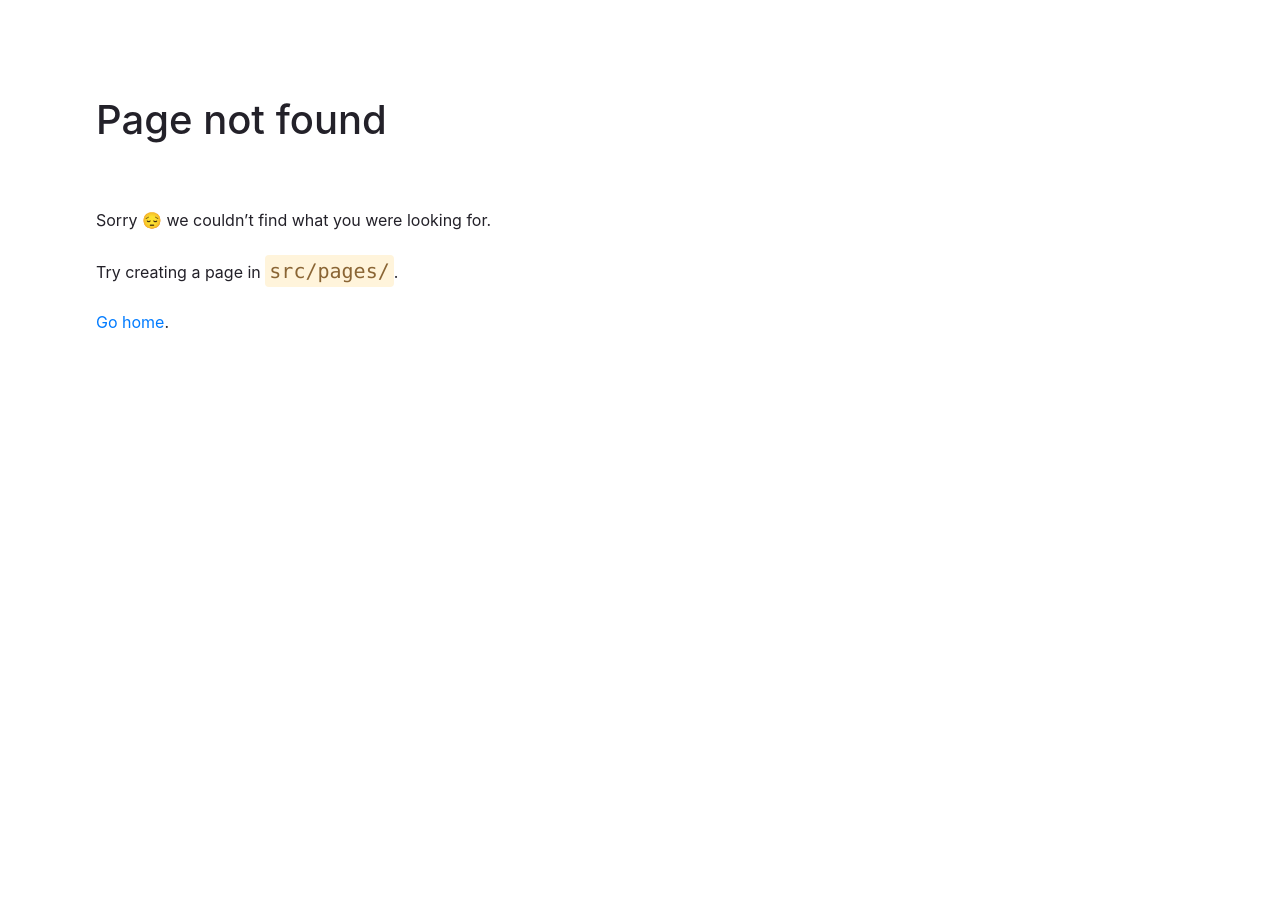
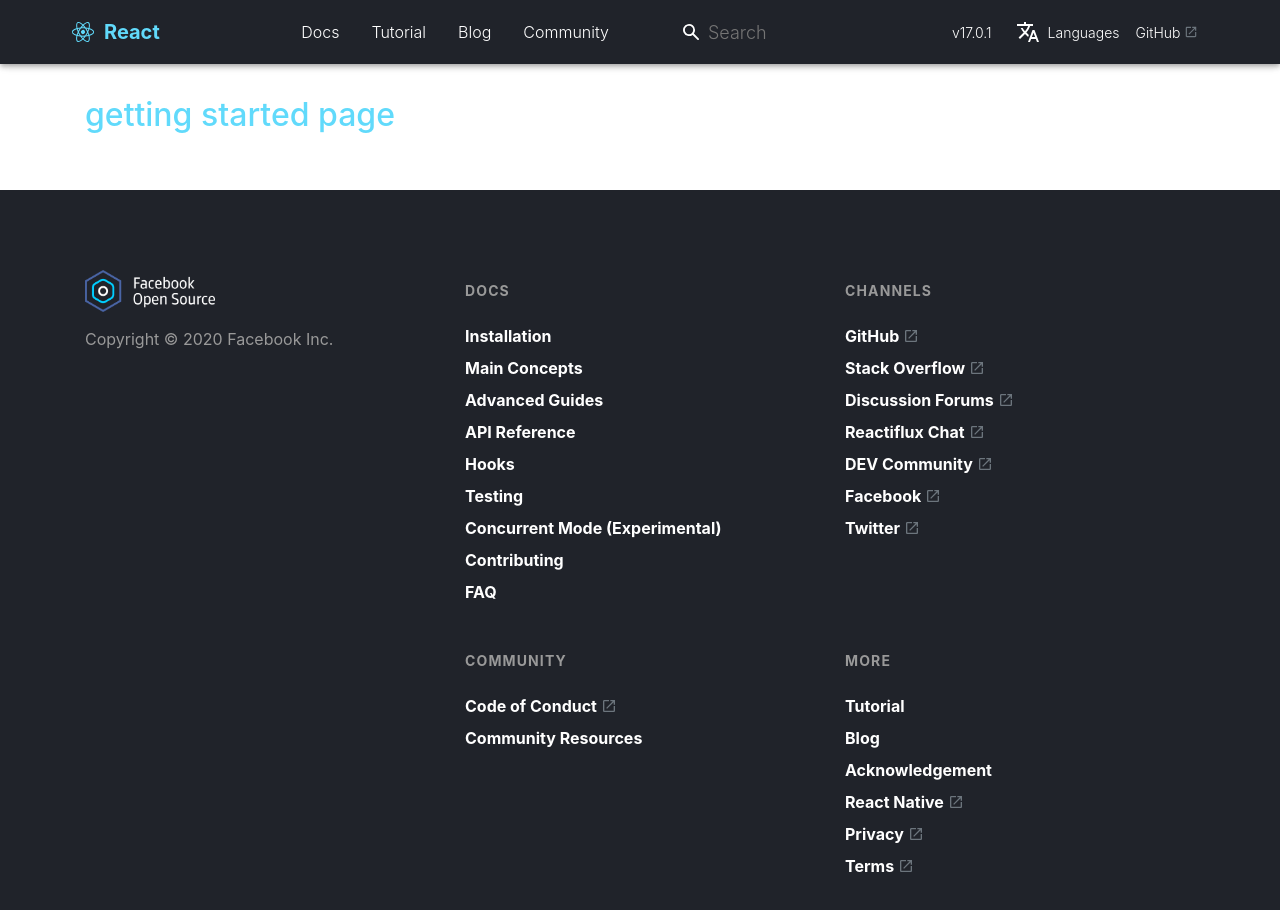
Before and after one commit to okuninoshi/m-ui-X-react-bootstrap, a Gatsby site: page /docs/getting-started in a window 1280 px wide. Before the commit this address had no page. Before the commit the page ends 800 px from the top, so only its background shows below. Built offline with nearby package versions, Linux system fonts and the light colour scheme; Gatsby itself is replaced by a stand-in of ours.

Commit message:
add footer, link components

```diff
--- /dev/null
+++ b/content/footer-links.yaml
@@ -0,0 +1,76 @@
+DOCS:
+  -
+    name: Installation
+    url: /docs/getting-started
+  -
+    name: Main Concepts
+    url: /docs/hello-world
+  -
+    name: Advanced Guides
+    url: /docs/accessibility
+  -
+    name: API Reference
+    url: /docs/react-api
+  -
+    name: Hooks
+    url: /docs/hooks-intro
+  -
+    name: Testing
+    url: /docs/testing
+  -
+    name: Concurrent Mode (Experimental)
+    url: /docs/concurrent-mode-intro
+  -
+    name: Contributing
+    url: /docs/how-to-contribute
+  -
+    name: FAQ
+    url: /docs/faq-ajax
+CHANNELS:
+  -
+    name: GitHub
+    url: https://github.com/facebook/react
+  -
+    name: Stack Overflow
+    url: https://stackoverflow.com/questions/tagged/reactjs
+  -
+    name: Discussion Forums
+    url: https://reactjs.org/community/support.html#popular-discussion-forums
+  -
+    name: Reactiflux Chat
+    url: https://discord.gg/reactiflux
+  -
+    name: DEV Community
+    url: https://dev.to/t/react
+  -
+    name: Facebook
+    url: https://www.facebook.com/react
+  -
+    name: Twitter
+    url: https://twitter.com/reactjs
+COMMUNITY:
+  -
+    name: Code of Conduct
+    url: https://github.com/facebook/react/blob/master/CODE_OF_CONDUCT.md
+  -
+    name: Community Resources
+    url: /community/support
+MORE:
+  -
+    name: Tutorial
+    url: /tutorial/tutorial
+  -
+    name: Blog
+    url: /blog
+  -
+    name: Acknowledgement
+    url: /acknowledgements.html
+  -
+    name: React Native
+    url: https://reactnative.dev/
+  -
+    name: Privacy
+    url: https://opensource.facebook.com/legal/privacy
+  -
+    name: Terms
+    url: https://opensource.facebook.com/legal/terms
--- /dev/null
+++ b/src/components/footer.js
@@ -0,0 +1,100 @@
+import React from 'react'
+import {
+    Col, Container, Row
+} from 'react-bootstrap'
+
+import styled from 'styled-components'
+import Link from './link'
+import LinksData from "../../content/footer-links.yaml"
+import logo from "../images/logo.png"
+
+const FooterWrapper = styled.div`
+    background-color: #20232a;
+    color: #ffffff;
+    padding-top: 2rem;
+    padding-bottom: 4rem;
+    img{
+        max-width: 130px;
+        height:auto;
+    }
+    .copyright{
+        color: #999;
+        padding-top: 15px;
+    }
+    .sections-title{
+        color: #999;
+        font-size: 14px;
+        font-weight: 700;
+        line-height: 3;
+        text-transform: uppercase;
+        text-align: start;
+        letter-spacing: 0.08em;
+    }
+`
+
+const Footer = () => {
+    // console.log(LinksData);
+    const { DOCS, CHANNELS, COMMUNITY, MORE } = LinksData
+    console.log(DOCS);
+
+    return (
+        <FooterWrapper className="footer-bg">
+            <Container fluid="lg" >
+                <Row className="py-5">
+                    <Col xs={12} lg={4} className="d-flex align-items-start flex-column">
+                        <Link Icon to="https://opensource.facebook.com/projects/">
+                            <img src={logo} alt="facebook open source" />
+                        </Link>
+                        <p className="copyright">Copyright © 2020 Facebook Inc.</p>
+                    </Col>
+                    <Col xs={12} md={12} lg={8}>
+                        <Row >
+                            <Col sm={6} className="mb-3">
+                                <h6 className="sections-title">Docs</h6>
+                                {DOCS.map(({ name, url }) => {
+                                    return (
+                                        <Link to={url}>
+                                            {name}
+                                        </Link>
+                                    )
+                                })}
+                            </Col>
+                            <Col sm={6} className="mb-3">
+                                <h6 className="sections-title">CHANNELS</h6>
+                                {CHANNELS.map(({ name, url }) => {
+                                    return (
+                                        <Link to={url}>
+                                            {name}
+                                        </Link>
+                                    )
+                                })}
+                            </Col>
+                            <Col md={6} className="mt-3">
+                                <h6 className="sections-title">COMMUNITY</h6>
+                                {COMMUNITY.map(({ name, url }) => {
+                                    return (
+                                        <Link to={url}>
+                                            {name}
+                                        </Link>
+                                    )
+                                })}
+                            </Col>
+                            <Col md={6} className="mt-3">
+                                <h6 className="sections-title">MORE</h6>
+                                {MORE.map(({ name, url }) => {
+                                    return (
+                                        <Link to={url}>
+                                            {name}
+                                        </Link>
+                                    )
+                                })}
+                            </Col>
+                        </Row>
+                    </Col>
+                </Row>
+            </Container>
+        </FooterWrapper>
+    )
+}
+
+export default Footer
--- a/src/components/layout.js
+++ b/src/components/layout.js
@@ -5,6 +5,8 @@
 } from 'react-bootstrap'
 import PrimarySearchAppBar from './app-bar'
 import { createGlobalStyle } from 'styled-components'
+
+import Footer from './footer'
 
 const GlobalStyle = createGlobalStyle`
 body,html {
@@ -14,21 +16,18 @@
 h1,h2,h3{
     color: #61dafb;
 }
-.global-container{
-    padding-left:0;
-    padding-right:0;
-}
 `
 
 const Layout = ({ children }) => {
     return (
         <React.Fragment>
             <GlobalStyle />
-            <Container fluid className="global-container">
+            <Container fluid className="px-0">
                 <PrimarySearchAppBar />
-                <Container fluid="lg">
+                <Container fluid="lg" className="py-5 mt-5">
                     {children}
                 </Container>
+                <Footer />
             </Container>
         </React.Fragment>
     )
--- /dev/null
+++ b/src/components/link.js
@@ -0,0 +1,72 @@
+import React from 'react'
+import styled from 'styled-components'
+import { Link as GatsbyLink } from "gatsby"
+
+import LaunchIcon from '@material-ui/icons/Launch';
+
+
+const StyledLink = styled(GatsbyLink)`
+    color:#fff;
+    font-weight: 700;
+    display:flex;
+    align-items:center;
+    line-height: 2;
+    &:hover{
+        text-decoration: none;
+        color: #61dafb;
+    }
+    &:focus{
+        outline: 0;
+        color: #ffffff;
+    }
+
+`
+
+const StyledA = styled.a`
+    color:#fff;
+    font-weight: 700;
+    display:flex;
+    align-items:center;
+    line-height: 2;
+    &:hover{
+        text-decoration: none;
+        color: #61dafb;
+    }
+    &:focus{
+        outline: 0;
+        color: #ffffff;
+    }
+
+`
+
+//go to for more details on how to use gatsby link https://www.gatsbyjs.com/docs/reference/built-in-components/gatsby-link/#reminder-use-link-only-for-internal-links
+
+const Link = ({ children, to, activeClassName, partiallyActive, Icon, ...other }) => {
+
+    const internal = /^\/(?!\/)/.test(to)
+
+    if (internal) {
+        return (
+            <StyledLink
+                to={to}
+                activeClassName={activeClassName}
+                partiallyActive={partiallyActive}
+                {...other}
+            >
+                {children}
+            </StyledLink>
+        )
+    }
+    return (
+        <StyledA href={to} Icon={Icon} {...other}>
+            {children}
+            {!Icon &&
+                <LaunchIcon
+                    fontSize="inherit"
+                    className="mx-1 text-secondary" />
+            }
+        </StyledA>
+    )
+}
+
+export default Link
--- a/src/content/introduction.json
+++ /dev/null
@@ -1,5 +0,0 @@
-{
-    "Declarative": "React makes it painless to create interactive UIs. Design simple views for each state in your application, and React will efficiently update and render just the right components when your data changes. Declarative views make your code more predictable and easier to debug.",
-    "Component-Based": "Build encapsulated components that manage their own state, then compose them to make complex UIs. Since component logic is written in JavaScript instead of templates, you can easily pass rich data through your app and keep state out of the DOM.",
-    "Learn Once, Write Anywhere": "We don’t make assumptions about the rest of your technology stack, so you can develop new features in React without rewriting existing code. React can also render on the server using Node and power mobile apps using React Native."
-}
--- /dev/null
+++ b/src/pages/docs/getting-started.js
@@ -0,0 +1,16 @@
+import * as React from "react"
+import {
+    Row,
+} from 'react-bootstrap'
+
+import Layout from '../../components/layout'
+
+const GettingStarted = () => {
+    return (
+        <Layout>
+            <h2>getting started page</h2>
+        </Layout>
+    )
+}
+
+export default GettingStarted
```
Also changed, not shown: content/introduction.yaml (added, +12 -0 lines), src/content/footer-links.json (deleted, +0 -34 lines), src/images/logo.png (added).
